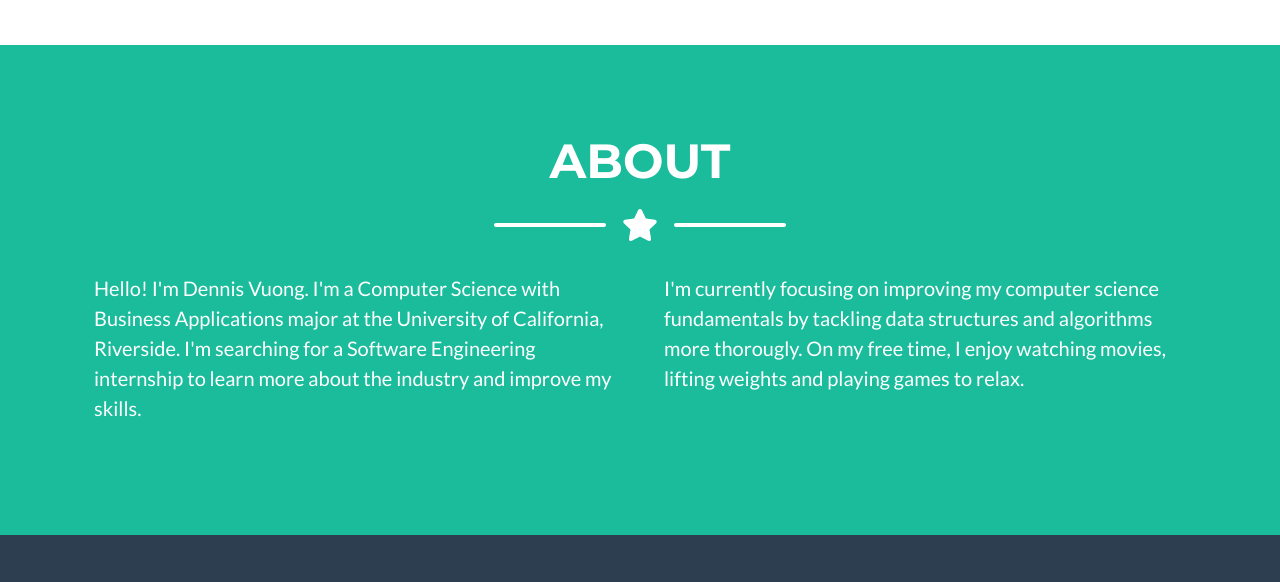
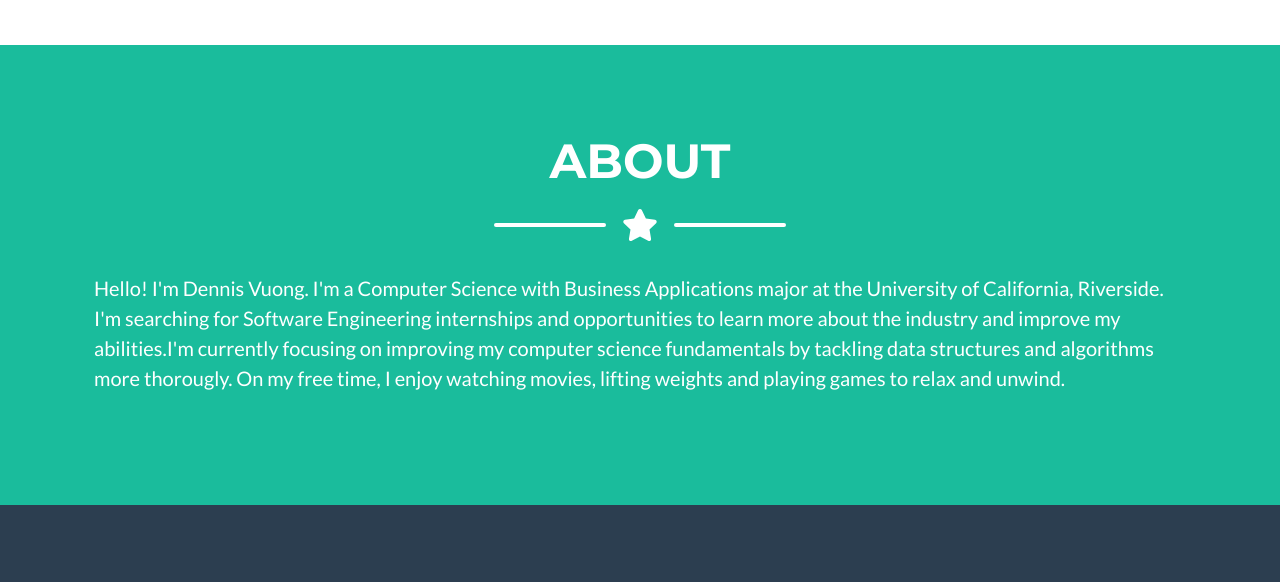
Before and after one commit to vuongdennis/vuongdennis.github.io, a plain HTML site: page index.html in a window 1280 px wide. Shown: the part 1759-2341 px from the top of the page. Drawn offline with nearby package versions, Linux system fonts and the light colour scheme.

Commit message:
Update index.html

```diff
--- a/index.html
+++ b/index.html
@@ -131,11 +131,8 @@
                 </div>
                 <!-- About Section Content-->
                 <div class="row">
-                    <div class="col-lg-6 ml-auto"><p class="lead">
-                        Hello! I'm Dennis Vuong. I'm a Computer Science with Business Applications major at the University of California, Riverside. I'm searching for a Software Engineering internship to learn more about the industry and improve my skills.
-                    </p></div>
-                    <div class="col-lg-6 mr-auto"><p class="lead">
-                        I'm currently focusing on improving my computer science fundamentals by tackling data structures and algorithms more thorougly. On my free time, I enjoy watching movies, lifting weights and playing games to relax.
+                    <div class="col-lg-12 ml-auto"><p class="lead">
+                        Hello! I'm Dennis Vuong. I'm a Computer Science with Business Applications major at the University of California, Riverside. I'm searching for Software Engineering internships and opportunities to learn more about the industry and improve my abilities.I'm currently focusing on improving my computer science fundamentals by tackling data structures and algorithms more thorougly. On my free time, I enjoy watching movies, lifting weights and playing games to relax and unwind.
                     </p></div>
                 </div>
             </div>
```
